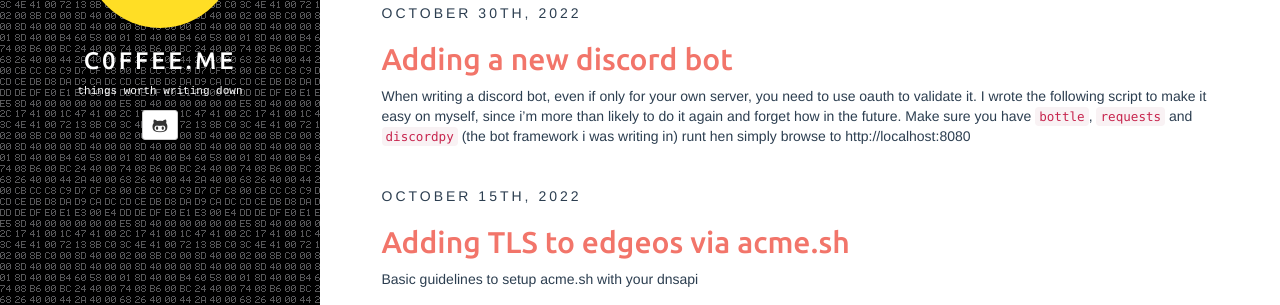
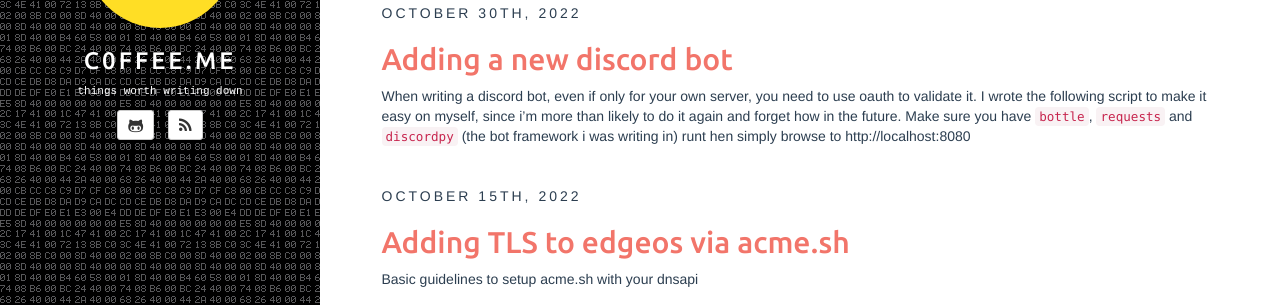
Before and after one commit to vetsin/c0ffee.me, a Jekyll site: the page built from index.html, in a window 1280 px wide. Shown: the part 250-555 px from the top of the page. Built offline with Jekyll 4.4.1, drawn with Linux system fonts in a browser that asks for light colours; the list of posts is cut into pages by our own code.

Commit message:
Fix the RSS button (#2)
* Move RSS button to be always visible; fix its link

* Add a local development environment compatible with arm64

```diff
--- a/Gemfile
+++ b/Gemfile
@@ -1,5 +1,6 @@
 source 'https://rubygems.org'
 gem 'jekyll'
+gem 'github-pages'
 
 group :jekyll_plugins do
   gem "jekyll-paginate-v2"
--- a/_includes/sidebar.html
+++ b/_includes/sidebar.html
@@ -37,6 +37,11 @@
 			</a>
 		</li>
 		{% endif %}
+		<li>
+			<a class="btn btn-default btn-sm" href="{{ site.BASE_PATH }}/feed.xml">
+				<i class="fa fa-rss fa-lg"></i>
+			</a>
+		</li>
 	</ul>
 	<ul id="contact-list-secondary" class="list-unstyled list-inline">
 		{% if site.author.pinterest %}
@@ -53,11 +58,6 @@
 			</a>
 		</li>
 		{% endif %}
-		<li>
-			<a class="btn btn-default btn-sm" href="{{ site.BASE_PATH }}/{{ site.rss_path }}">
-				<i class="fa fa-rss fa-lg"></i>
-			</a>
-		</li>
 	</ul>
 </div>
 <!-- sidebar.html end -->
```
Also changed, not shown: 1 other file.
